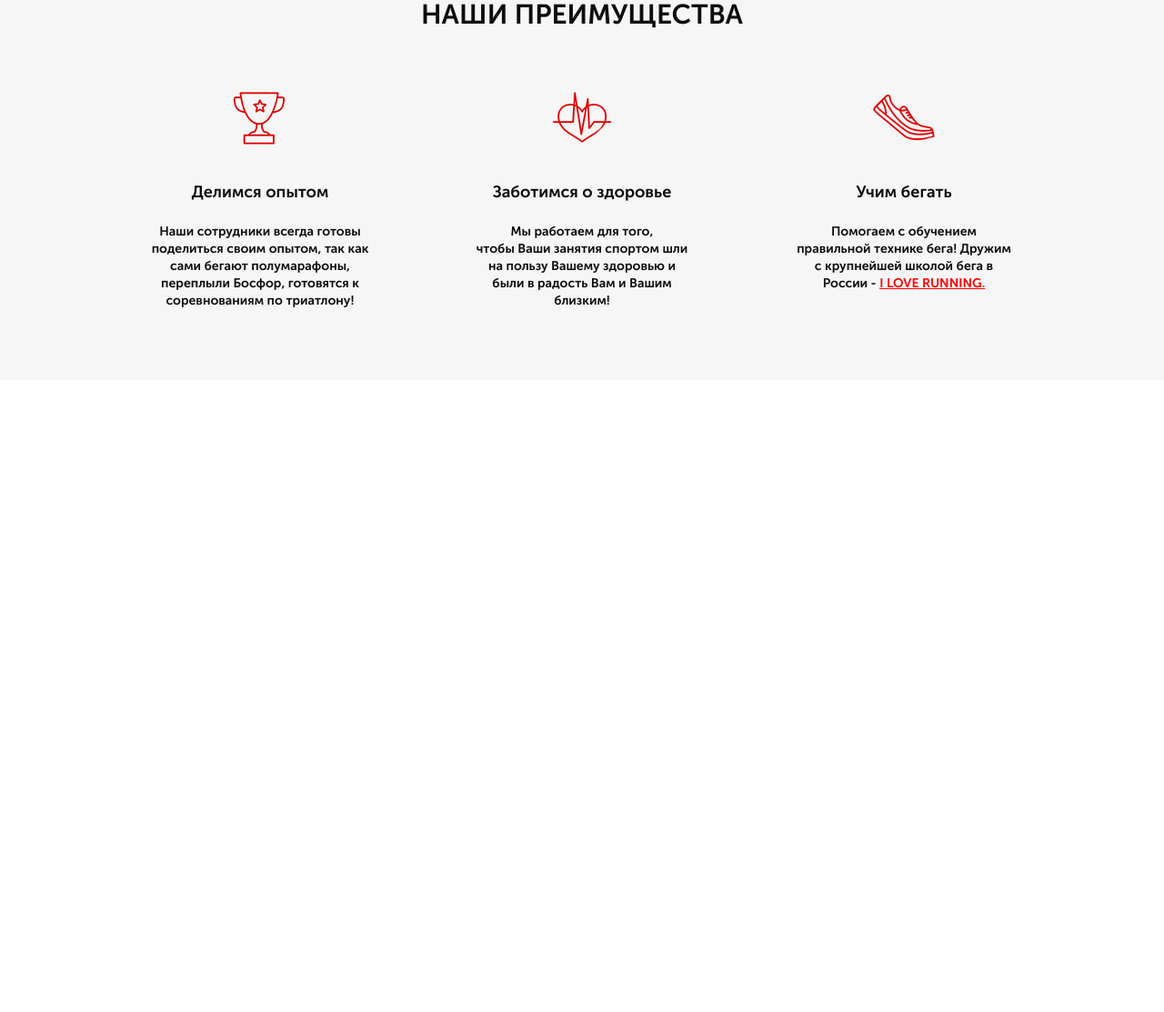
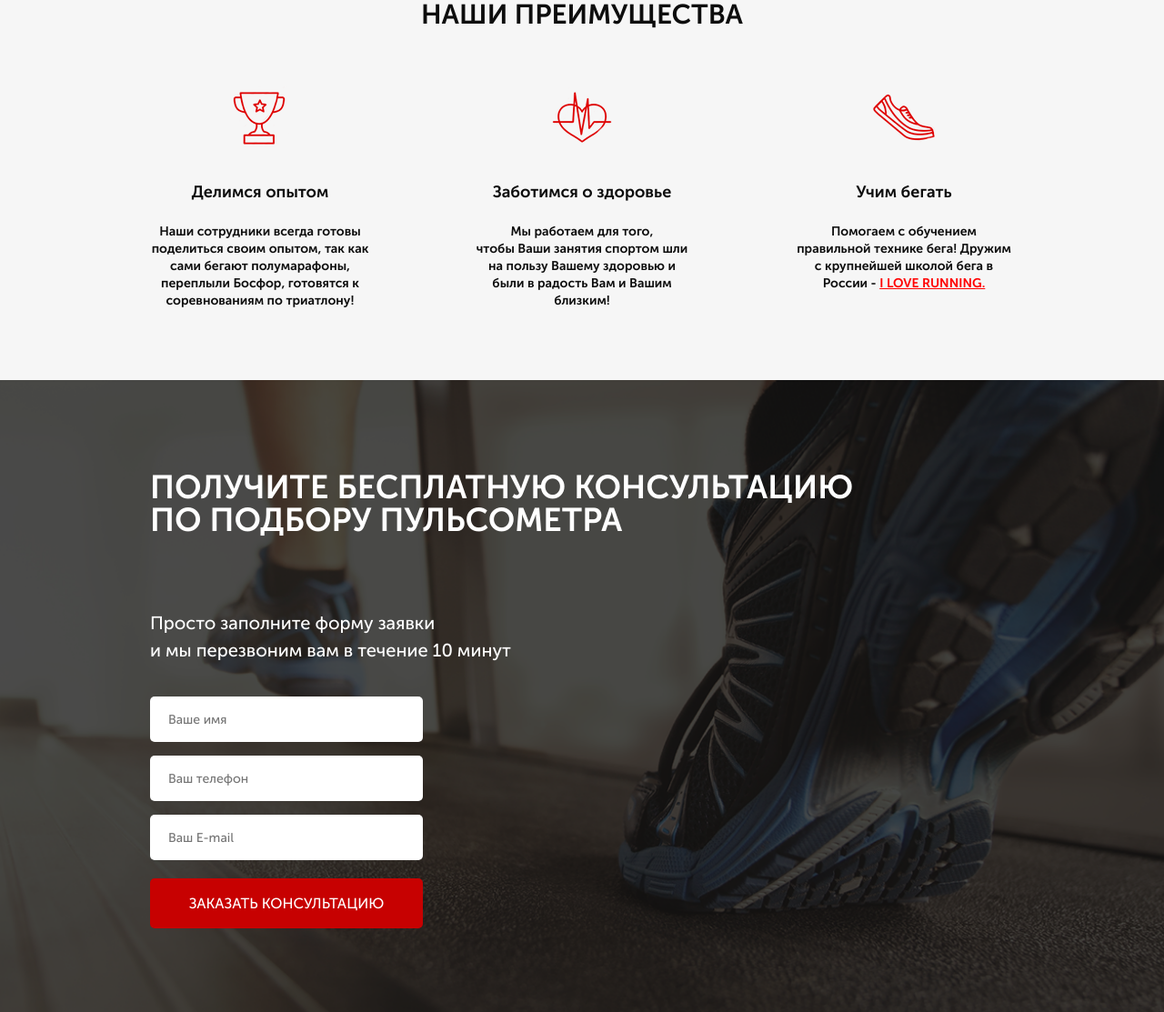
Before and after one commit to xNevrroXx/Heart-rate, a website: page src/index.html in a window 1280 px wide. Shown: the part 740-1853 px from the top of the page at 91% size. Before the commit the page ends 1158 px from the top, so only its background shows below. Drawn offline with Linux system fonts and the light colour scheme.

Commit message:
third part completed

```diff
--- a/src/index.html
+++ b/src/index.html
@@ -92,5 +92,25 @@
             </div>
         </div>
     </div>
+
+    <div class="consultation">
+        <div class="container">
+            <h2 class="title title_consultation">
+                Получите бесплатную консультацию<br>
+                по подбору пульсометра
+            </h2>
+            <h3 class="consultation__subheader">
+                Просто заполните форму заявки<br>
+                и мы перезвоним вам в течение 10 минут
+            </h3>
+            <form class="feed-form" action="#">
+                <input name="name" required placeholder="Ваше имя" type="text">
+                <input name="phone" required placeholder="Ваш телефон" type="tel">
+                <input name="email" required placeholder="Ваш E-mail" type="email">
+
+                <button class="button button_submit">заказать кОНСУЛЬТАЦИЮ</button>
+            </form>
+        </div>
+    </div>
 </body>
 </html>
--- a/src/sass/base/_media.scss
+++ b/src/sass/base/_media.scss
@@ -139,4 +139,12 @@
             height: 39px
         }
     }
+
+    .consultation {
+        padding: 65px 0 65px 0;
+        .feed-form {
+            margin: 0 auto;
+            width: 250px;
+        }
+    }
 }
--- a/src/sass/blocks/_buttons.scss
+++ b/src/sass/blocks/_buttons.scss
@@ -16,4 +16,10 @@
         font-size: 16px;
         margin-bottom: 18px;
     }
+
+    &_submit {
+        width: 100%;
+        height: 55px;
+        font-size: 16px;
+    }
 }
--- /dev/null
+++ b/src/sass/blocks/_forms.scss
@@ -0,0 +1,23 @@
+.feed-form {
+    display: flex;
+    flex-direction: column;
+    width: 300px;
+    input {
+        width: 100%;
+        padding: 20px;
+        height: 50px;
+        border-radius: 5px;
+        background-color: #ffffff;
+        border: none;
+        //text_style
+        color: #4b4b4b;
+        font-size: 14px;
+        font-weight: 500;
+        &:not(:last-of-type) {
+            margin-bottom: 15px;
+        }
+        &:last-of-type {
+            margin-bottom: 20px;
+        }
+    }
+}
--- a/src/sass/blocks/_title.scss
+++ b/src/sass/blocks/_title.scss
@@ -4,4 +4,17 @@
     line-height: 27px;
     font-weight: 700;
     text-align: center;
+    text-transform: uppercase;
+
+    &_advantages {
+        margin-bottom: 65px;
+    }
+
+    &_consultation {
+        color: #ffffff;
+        font-size: 36px;
+        line-height: 36px;
+        text-align: left;
+        margin-bottom: 80px;
+    }
 }
--- a/src/sass/blocks/parts_site/_advantages.scss
+++ b/src/sass/blocks/parts_site/_advantages.scss
@@ -1,10 +1,6 @@
 .advantages{
     background-color: #f6f6f6;
     padding: 70px 0 78px 0;
-
-    .title_advantages{
-        margin-bottom: 65px;
-    }
 
     &__wrapper{
         display: flex;
--- /dev/null
+++ b/src/sass/blocks/parts_site/_consultation.scss
@@ -0,0 +1,12 @@
+.consultation {
+    min-height: 680px;
+    padding: 100px 0 92px 0;
+    background: url(../images/bg/bg_2.png) center (center/cover) no-repeat;
+
+    &__subheader {
+        color: #ffffff;
+        font-size: 20px;
+        font-weight: 500;
+        margin-bottom: 36px;
+    }
+}
--- a/src/sass/blocks/parts_site/_promo.scss
+++ b/src/sass/blocks/parts_site/_promo.scss
@@ -1,6 +1,6 @@
 .promo {
     padding: 21px 0 93px 0;
-    background: url(../../images/bg/bg_1.jpg) center (center/cover) no-repeat;
+    background: url(../images/bg/bg_1.jpg) center (center/cover) no-repeat;
 
     &__wrapper{
         display: flex;
--- a/src/sass/style.scss
+++ b/src/sass/style.scss
@@ -8,8 +8,10 @@
 @import 'blocks/parts_site/promo';
 @import 'blocks/parts_site/header';
 @import 'blocks/parts_site/advantages';
+@import 'blocks/parts_site/consultation';
 
 @import 'blocks/buttons';
 @import 'blocks/title';
+@import 'blocks/forms';
 
 @import 'base/media';
```
Also changed, not shown: src/css/style.min.css.
